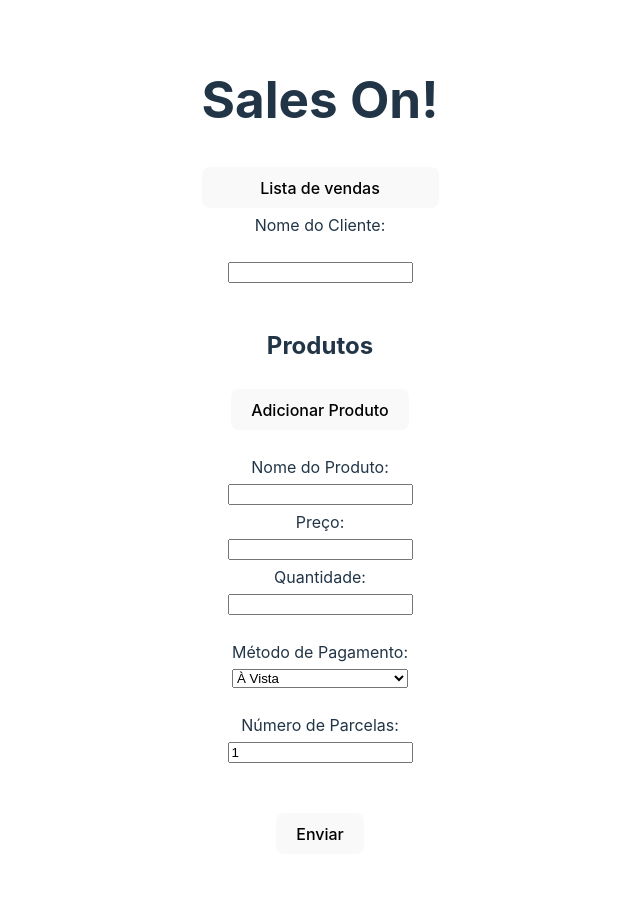
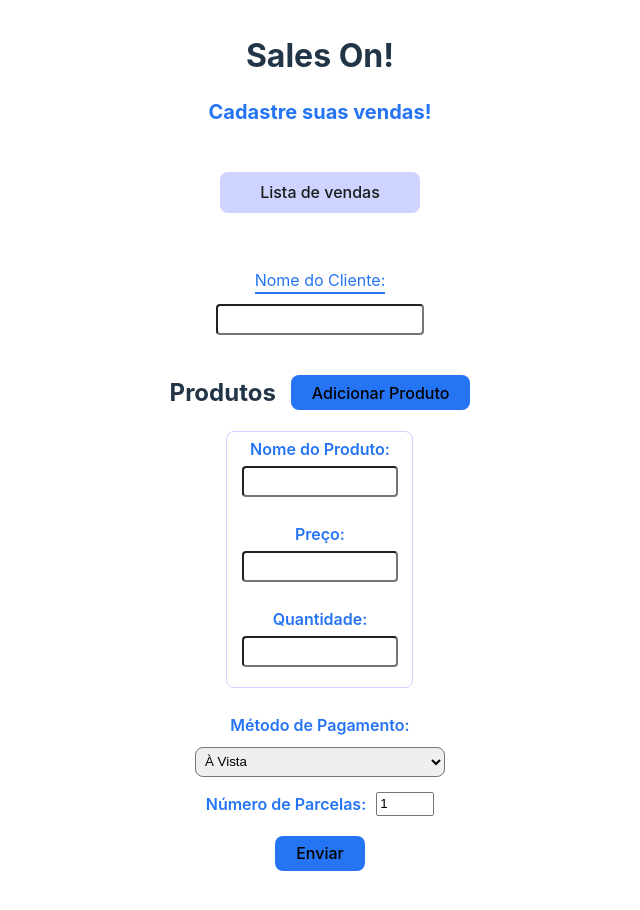
Before and after one commit to Jorge-Rodrigo/sales-on-front, a React (Vite) app: page / in a window 1280 px wide. Shown: the top 910 px of the page, without its empty margins (320-960 px from the left). Before the commit the page ends 886 px from the top, so only its background shows below. Built offline with nearby package versions, Linux system fonts and the light colour scheme.

Commit message:
feat: create sale style

```diff
--- a/src/App.css
+++ b/src/App.css
@@ -4,38 +4,35 @@
   padding: 2rem;
   text-align: center;
 }
-
-form {
+main {
   display: flex;
   flex-direction: column;
+  width: 100%;
   justify-content: center;
   align-items: center;
-  gap: 25px;
-}
-div {
-  display: flex;
-  flex-direction: column;
-  gap: 5px;
 }
 
-ul {
-  list-style: none;
-  display: flex;
-  justify-content: space-between;
-  width: 700px;
-  padding-bottom: 15px;
+main > h1 {
+  margin: 0;
+}
+main > h2 {
+  font-size: 20px;
+  margin-bottom: 45px;
+  color: #2574f4;
 }
 
-li {
-  display: flex;
-  flex-direction: column;
-  gap: 10px;
+.mainButton {
+  background-color: #ced3ff;
+  color: #1a1a1a;
+  width: 200px;
+  margin-bottom: 20px;
 }
-
-li > div {
-  border: 1px solid white;
-  display: flex;
-  flex-direction: row;
-  justify-content: space-around;
-  align-items: center;
+.mainButton:hover {
+  border-color: #ced3ff;
+  background-color: #2574f4;
+  color: #ced3ff;
 }
+.mainButton:focus,
+.mainButton:focus-visible {
+  outline: 4px auto -webkit-focus-ring-color;
+}
--- a/src/App.tsx
+++ b/src/App.tsx
@@ -9,22 +9,27 @@ function App() {
   const [listOn, setListOn] = useState(false);
 
   return (
-    <>
-      <ToastContainer />
+    <main>
       <h1>Sales On!</h1>
+      <h2>Cadastre suas vendas!</h2>
       {!listOn && (
         <>
-          <button onClick={() => setListOn(true)}>Lista de vendas</button>
+          <button className="mainButton" onClick={() => setListOn(true)}>
+            Lista de vendas
+          </button>
           <Form />
         </>
       )}
       {listOn && (
         <>
-          <button onClick={() => setListOn(false)}>Cadastrar Venda</button>
+          <button className="mainButton" onClick={() => setListOn(false)}>
+            Cadastrar Venda
+          </button>
           <List />
         </>
       )}
-    </>
+      <ToastContainer />
+    </main>
   );
 }
 
--- a/src/components/form.tsx
+++ b/src/components/form.tsx
@@ -6,6 +6,7 @@ import {
   installmentInterface,
 } from "../interface/formRequest";
 import { notifyError, notifySucess } from "../services/toastfy";
+import "../style/form.style.css";
 
 function Form() {
   const [formData, setFormData] = useState<formRequestInterface>(initialObject);
@@ -128,23 +129,24 @@ function Form() {
     }
   };
   return (
-    <form onSubmit={handleSubmit}>
-      <label>Nome do Cliente: </label>
+    <form className="formSale" onSubmit={handleSubmit}>
+      <label className="clientNameLabel">Nome do Cliente: </label>
       <input
         type="text"
         name="name"
         defaultValue={formData.client.name}
         onChange={handleClientChange}
+        className="clientName"
       />
-      <div>
+      <div className="productButton">
         <h2>Produtos</h2>
         <button type="button" onClick={addProduct}>
           Adicionar Produto
         </button>
       </div>
-      <div>
+      <div className="productsMainForm">
         {formData.products.map((product, index) => (
-          <div key={index}>
+          <div key={index} className="productForm">
             <label>Nome do Produto:</label>
             <input
               type="text"
@@ -172,7 +174,7 @@ function Form() {
           </div>
         ))}
       </div>
-      <div>
+      <div className="paymentForm">
         <label>Método de Pagamento: </label>
         <select
           name="paymentMethod"
@@ -183,7 +185,7 @@ function Form() {
           <option value="Parcelado">Parcelado</option>
         </select>
       </div>
-      <div>
+      <div className="portionForm">
         <label>Número de Parcelas: </label>
         <input
           type="number"
@@ -193,36 +195,40 @@ function Form() {
         />
       </div>
       {formData.paymentMethod === "Parcelado" && (
-        <div>
+        <div className="portionButton">
           <h2>Parcelas</h2>
           <button type="button" onClick={addInstallment}>
             Adicionar Parcela
           </button>
         </div>
       )}
-      <div>
+      <div className="portionDetailForm">
         {installments.map((installment: installmentInterface, index: any) => (
           <div key={index}>
-            <label>Data da Parcela:</label>
+            <label>Data:</label>
             <input
               type="date"
               name={`date`}
               defaultValue={installment.date}
               onChange={(e) => handleInstallmentChange(index, e)}
               required
+              className="dateInput"
             />
-            <label>Preço da Parcela:</label>
+            <label>Preço:</label>
             <input
               type="number"
               name={`price`}
               defaultValue={installment.price}
               onChange={(e) => handleInstallmentChange(index, e)}
               required
+              className="priceInput"
             />
           </div>
         ))}
       </div>
-      <button type="submit">Enviar</button>
+      <button type="submit" className="submitFormButton">
+        Enviar
+      </button>
     </form>
   );
 }
--- a/src/index.css
+++ b/src/index.css
@@ -31,11 +31,6 @@ body {
   min-height: 100vh;
 }
 
-h1 {
-  font-size: 3.2em;
-  line-height: 1.1;
-}
-
 button {
   border-radius: 8px;
   border: 1px solid transparent;
--- /dev/null
+++ b/src/style/form.style.css
@@ -0,0 +1,160 @@
+.formSale {
+  width: 100%;
+  display: flex;
+  padding: 25px 25px;
+  flex-direction: column;
+  justify-content: center;
+  align-items: center;
+}
+.clientNameLabel {
+  margin: 10px 0;
+  color: #2574f4;
+  border-bottom: 2px solid #2574f4;
+}
+.clientName {
+  width: 200px;
+  height: 25px;
+  color: #ced3ff;
+  outline: 0;
+  margin-bottom: 20px;
+  border-radius: 4px;
+}
+.productButton {
+  display: flex;
+  gap: 15px;
+  align-items: center;
+  justify-content: center;
+}
+.productButton > button {
+  text-align: center;
+  height: 35px;
+  white-space: nowrap;
+  background-color: #2574f4;
+  padding: 0 20px;
+}
+.productButton > button:hover {
+  border-color: #2574f4;
+  background-color: #ced3ff;
+  color: #2574f4;
+}
+.productButton > button:focus,
+.productButton > button:focus-visible {
+  outline: 4px auto -webkit-focus-ring-color;
+}
+.productsMainForm {
+  margin: 0 auto;
+  max-width: 900px;
+  display: flex;
+  justify-content: center;
+  align-items: center;
+  gap: 4px;
+  flex-wrap: wrap;
+  margin-bottom: 20px;
+}
+.productForm {
+  height: 85%;
+  display: flex;
+  flex-direction: column;
+  justify-content: center;
+  align-items: center;
+  border: 1px solid #ced3ff;
+  border-radius: 8px;
+}
+.productForm > label {
+  margin: 5px 0;
+  font-weight: 600;
+  color: #2574f4;
+}
+.productForm > input {
+  width: 80%;
+  height: 25px;
+  color: #ced3ff;
+  outline: 0;
+  margin-bottom: 20px;
+  border-radius: 4px;
+}
+.paymentForm {
+  display: flex;
+  flex-direction: column;
+  gap: 5px;
+  margin-bottom: 15px;
+}
+.paymentForm > label {
+  margin: 5px 0;
+  font-weight: 600;
+  color: #2574f4;
+}
+.paymentForm > select {
+  width: 250px;
+  height: 30px;
+  border-radius: 8px;
+  padding: 5px;
+}
+.portionForm {
+  display: flex;
+  gap: 10px;
+  margin-bottom: 20px;
+}
+.portionForm > label {
+  font-weight: 600;
+  color: #2574f4;
+}
+.portionForm > input {
+  width: 50px;
+}
+.portionButton {
+  display: flex;
+  gap: 15px;
+  align-items: center;
+  justify-content: center;
+}
+.portionButton > button {
+  text-align: center;
+  height: 35px;
+  white-space: nowrap;
+  background-color: #2574f4;
+  padding: 0 20px;
+}
+.portionButton > button:hover {
+  border-color: #2574f4;
+  background-color: #ced3ff;
+  color: #2574f4;
+}
+.portionButton > button:focus,
+.portionButton > button:focus-visible {
+  outline: 4px auto -webkit-focus-ring-color;
+}
+.portionDetailForm > div {
+  display: flex;
+  gap: 10px;
+  margin-bottom: 20px;
+}
+.portionDetailForm > div > label {
+  font-weight: 600;
+  color: #2574f4;
+}
+.dateInput {
+  width: 105px;
+  border-radius: 4px;
+}
+.priceInput {
+  width: 55px;
+  border-radius: 4px;
+}
+.submitFormButton {
+  text-align: center;
+  height: 35px;
+  white-space: nowrap;
+  background-color: #2574f4;
+  padding: 0 20px;
+}
+
+.submitFormButton:hover {
+  border-color: #2574f4;
+  background-color: #ced3ff;
+  color: #2574f4;
+}
+.submitFormButton:focus,
+.submitFormButton:focus-visible {
+  outline: 4px auto -webkit-focus-ring-color;
+}
```
